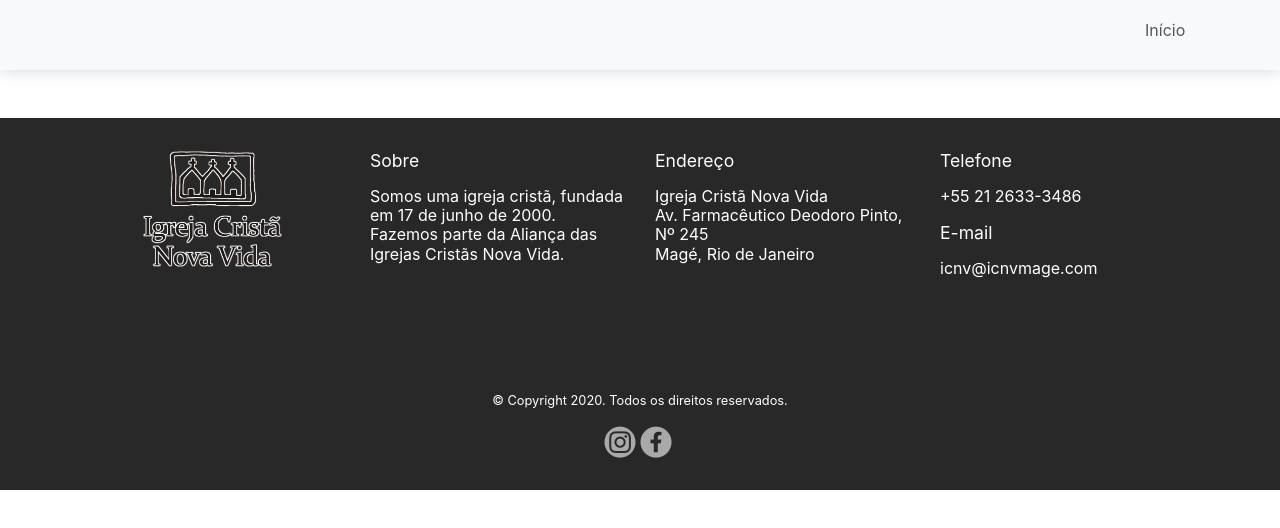
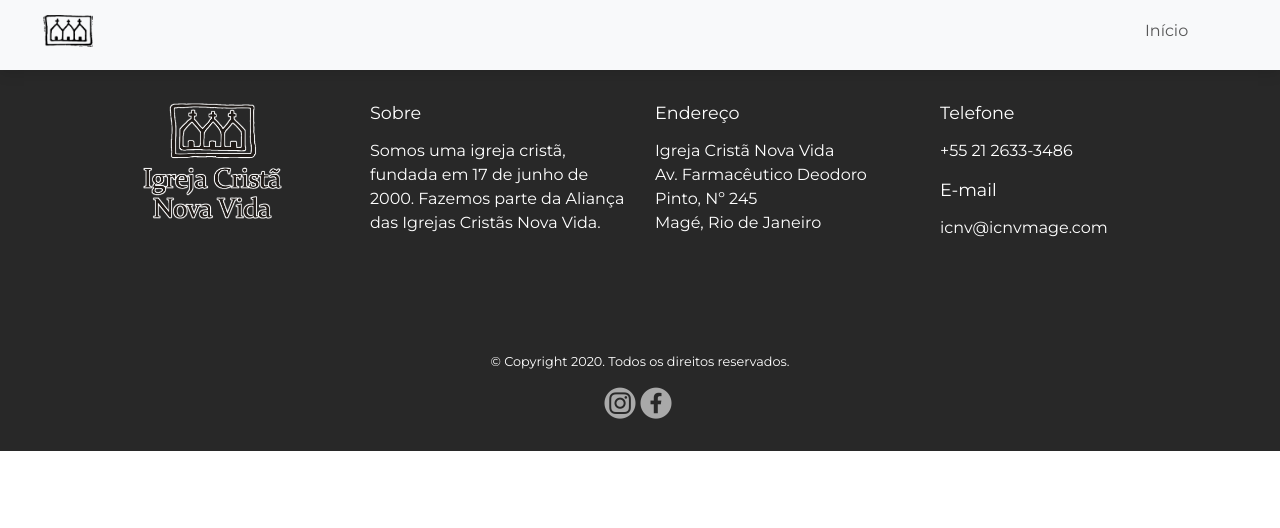
Before and after one commit to Projetos-de-Crente/site-icnv, an Angular app: page / in a window 1280 px wide. Shown: the top 528 px of the page. Built offline with nearby package versions, Linux system fonts and the light colour scheme.

Commit message:
feat: Adiciona dinamismo para o footer

```diff
--- a/src/app/app.component.html
+++ b/src/app/app.component.html
@@ -1,12 +1,12 @@
 <div class="wrapper">
-  <app-header></app-header>
+  <app-header [img]="img"></app-header>
   <div class="content-wrapper">
     <div class="container">
       <router-outlet>
       </router-outlet>
     </div>
   </div>
-  <div class="mt-5">
+  <footer class="footer">
     <app-footer></app-footer>
-  </div>
+  </footer>
 </div>
--- a/src/app/app.component.scss
+++ b/src/app/app.component.scss
@@ -0,0 +1,12 @@
+@import "../scss/includes.scss";
+
+.footer {
+  padding-top: 2rem;
+  background-color: $color-light-black;
+  color: $color-white;
+
+  p {
+    margin-bottom: 1rem;
+    line-height: 1.2;
+  }
+}
--- a/src/app/app.component.ts
+++ b/src/app/app.component.ts
@@ -9,6 +9,6 @@ export class AppComponent implements OnInit {
   public img: string;
 
   ngOnInit() {
-    this.img = "src/assets/img/casinhas_preto.png";
+    this.img = "assets/img/logos/casinhas_preto.png";
   }
 }
--- a/src/app/footer/footer.component.html
+++ b/src/app/footer/footer.component.html
@@ -2,47 +2,30 @@
     <div class="container">
         <div class="row" data-aos="fade-up">
             <div class="col-12 col-lg-3 col-xl-3 text-center">
-                <img src="../../assets/img/logos/icnv_logo.png" alt="Logo ICNV" title="Logo ICNV"
-                    class="footer-image" />
+                <img [src]="footerContent.logo" alt="Logo ICNV" title="Logo ICNV" class="footer-image" />
             </div>
 
-            <div class="col-12 col-lg-3 col-xl-3">
-                <h4 class="footer-label cursor-auto">Sobre</h4>
-
-                <p>
-                    Somos uma igreja cristã, fundada em 17 de junho de 2000.
-                    Fazemos parte da Aliança das Igrejas Cristãs Nova Vida.
-                </p>
-            </div>
-
-            <div class="col-12 col-lg-3 col-xl-3">
-                <h4 class="footer-label cursor-auto">Endereço</h4>
-                <p>
-                    Igreja Cristã Nova Vida<br />
-                    Av. Farmacêutico Deodoro Pinto, Nº 245<br />
-                    Magé, Rio de Janeiro
-                </p>
+            <div *ngFor="let item of footerContent.footerDetalhe" class="col-12 col-lg-3 col-xl-3">
+                <h4 class="footer-label cursor-auto">{{ item.titulo }}</h4>
+                <p [innerHtml]="item.descricao"></p>
             </div>
 
             <div class="col-12 col-lg-3 col-xl-3">
                 <h4 class="footer-label cursor-auto">Telefone</h4>
                 <p><a href="tel:+552126333486" target="_blank" class="footer-link">+55 21 2633-3486</a></p>
                 <h4 class="footer-label cursor-auto">E-mail</h4>
-                <p><a href="mailto:icnv@icnvmage.com" target="_blank" class="footer-link">icnv@icnvmage.com</a>
-                </p>
+                <p><a href="mailto:icnv@icnvmage.com" target="_blank" class="footer-link">icnv@icnvmage.com</a></p>
             </div>
         </div>
 
         <div class="footer-bottom">
-            &copy; Copyright 2020. Todos os direitos reservados.<br />
+            &copy; {{ footerContent.copyright }} <br />
             <div class="mt-3">
                 <a href="https://www.instagram.com/icnvmage" class="footer-iconlink" target="_blank">
-                    <img src="../../assets/img/icones_sociais/ico_instagram.png" alt="instagram" title="instagram"
-                        class="footer-icon" />
+                    <img [src]="footerContent.IGlogo" alt="instagram" title="instagram" />
                 </a>
                 <a href="https://www.facebook.com/icnvmage" class="footer-iconlink" target="_blank">
-                    <img src="../../assets/img/icones_sociais/ico_facebook.png" alt="facebook" title="facebook"
-                        class="footer-icon" />
+                    <img [src]="footerContent.FBlogo" alt="facebook" title="facebook" />
                 </a>
             </div>
         </div>
--- a/src/app/footer/footer.component.scss
+++ b/src/app/footer/footer.component.scss
@@ -1,15 +1,4 @@
 @import "../../scss/includes.scss";
-
-.footer {
-  padding-top: 2rem;
-  background-color: $color-light-black;
-  color: $color-white;
-
-  p {
-    margin-bottom: 1rem;
-    line-height: 1.2;
-  }
-}
 
 .footer-image {
   margin: 2rem 0;
@@ -53,10 +42,6 @@
   }
 }
 
-.footer-icon {
-  max-width: 100%;
-}
-
 .footer-iconlink {
   display: inline-block;
   width: 32px;
@@ -65,10 +50,12 @@
   transition: opacity 0.4s, transform 0.2s;
   opacity: 0.6;
   transform: scale(1);
+
   &:hover {
     opacity: 1;
     transform: scale(1.1);
   }
+
   &:active {
     transform: scale(1.2);
   }
--- a/src/app/footer/footer.component.ts
+++ b/src/app/footer/footer.component.ts
@@ -1,15 +1,37 @@
-import { Component, OnInit } from '@angular/core';
+import { Component, OnInit } from "@angular/core";
+import { IFooter } from "./footer.interface";
 
 @Component({
-  selector: 'app-footer',
-  templateUrl: './footer.component.html',
-  styleUrls: ['./footer.component.scss']
+  selector: "app-footer",
+  templateUrl: "./footer.component.html",
+  styleUrls: ["./footer.component.scss"],
 })
 export class FooterComponent implements OnInit {
+  constructor() {}
 
-  constructor() { }
+  ngOnInit() {}
 
-  ngOnInit() {
+  get footerContent(): IFooter {
+    return {
+      logo: "assets/img/logos/icnv_logo.png",
+      IGlogo: "assets/img/icones_sociais/ico_instagram.png",
+      FBlogo: "assets/img/icones_sociais/ico_facebook.png",
+      copyright: "Copyright 2020. Todos os direitos reservados.",
+      footerDetalhe: [
+        {
+          titulo: "Sobre",
+          descricao: `Somos uma igreja cristã,
+                      fundada em 17 de junho de 2000.
+                      Fazemos parte da Aliança das
+                      Igrejas Cristãs Nova Vida.`,
+        },
+        {
+          titulo: "Endereço",
+          descricao: `Igreja Cristã Nova Vida<br />
+          Av. Farmacêutico Deodoro Pinto, Nº 245<br />
+          Magé, Rio de Janeiro`,
+        },
+      ],
+    };
   }
-
 }
--- a/src/styles.scss
+++ b/src/styles.scss
@@ -0,0 +1,67 @@
+@import "scss/includes.scss";
+
+*,
+*:before,
+*:after {
+  box-sizing: border-box;
+}
+
+body,
+h1,
+h2,
+h3,
+h4,
+h5,
+h6,
+ul,
+ol,
+li,
+pre,
+blockquote,
+figure,
+hr {
+  margin: 0;
+  padding: 0;
+}
+
+p {
+  font-size: 1rem;
+  margin: 0;
+  padding: 0;
+}
+
+html,
+body {
+  font-size: 16px;
+  font-family: $font-montserrat !important;
+  line-height: 1.25;
+  scroll-behavior: smooth;
+  background-color: $color-white !important;
+  -webkit-overflow-scrolling: touch;
+}
+
+img {
+  max-width: 100%;
+  margin: 0;
+  padding: 0;
+  border: 0;
+  vertical-align: baseline;
+}
+
+::selection {
+  background: #d0dec4;
+}
+
+.font-weight-bold {
+  font-weight: 700 !important;
+}
+
+a:hover {
+  text-decoration: none !important;
+}
+
+.loading-center-page {
+  position: absolute;
+  left: 50%;
+  top: 50%;
+}
```
Also changed, not shown: src/app/footer/footer.interface.ts (added, +12 -0 lines).
